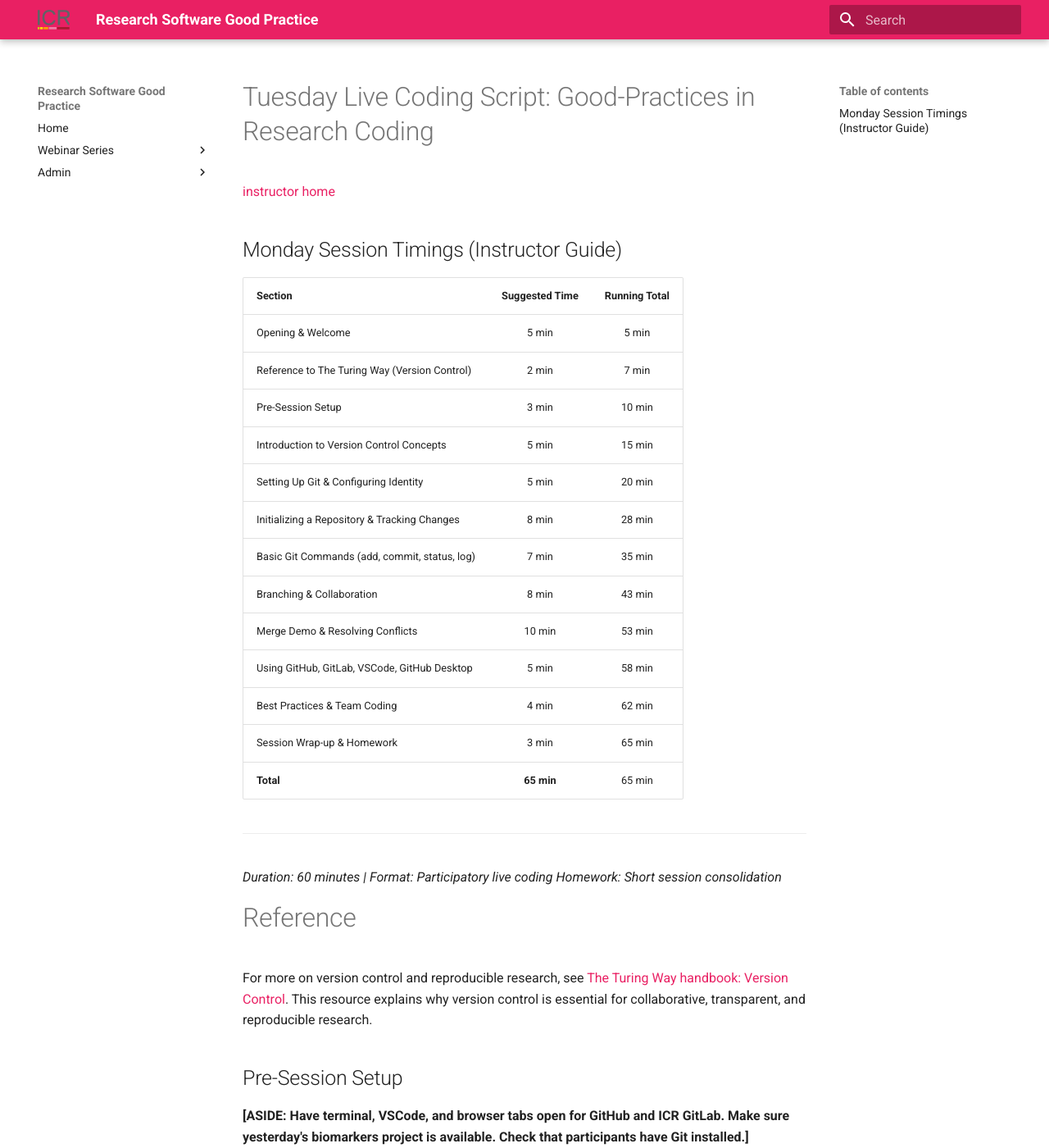
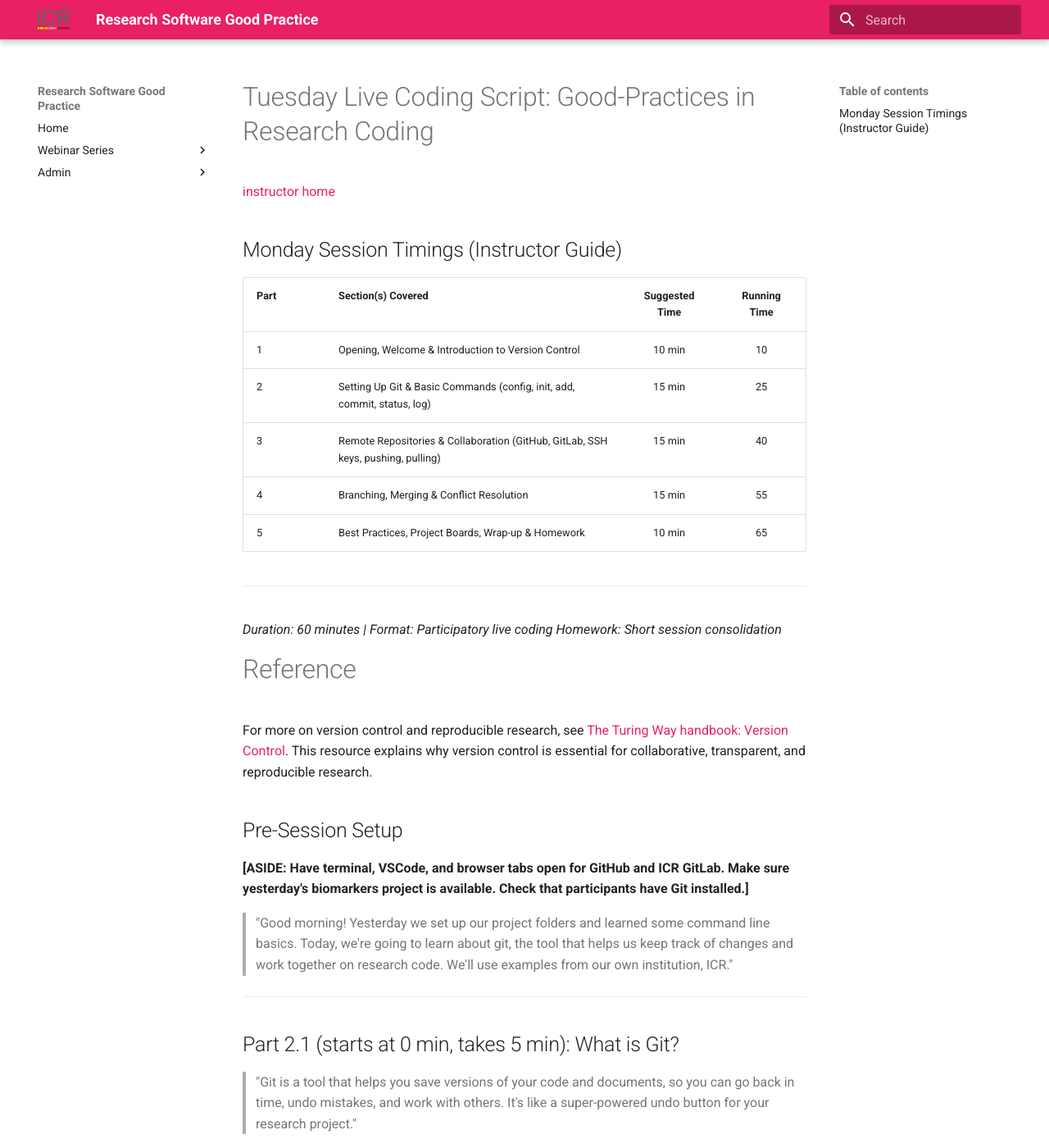
Before and after one commit to ICR-SC/good-practice, an MkDocs documentation site: the page built from docs/good/instructor/02_tuesday.md, in a window 1280 px wide and 1400 px high. Shown: the whole window at 82% size. Built offline with MkDocs 1.6.1 and Material for MkDocs 9.7.7, drawn with Linux system fonts in a browser that asks for light colours.

Commit message:
simplified tuesday too

```diff
--- a/docs/good/instructor/02_tuesday.md
+++ b/docs/good/instructor/02_tuesday.md
@@ -3,21 +3,13 @@
 
 ## Monday Session Timings (Instructor Guide)
 
-| Section                                      | Suggested Time | Running Total |
-|----------------------------------------------|:--------------:|:-------------:|
-| Opening & Welcome                           |    5 min       |      5 min    |
-| Reference to The Turing Way (Version Control)|    2 min       |      7 min    |
-| Pre-Session Setup                           |    3 min       |     10 min    |
-| Introduction to Version Control Concepts     |    5 min       |     15 min    |
-| Setting Up Git & Configuring Identity        |    5 min       |     20 min    |
-| Initializing a Repository & Tracking Changes |    8 min       |     28 min    |
-| Basic Git Commands (add, commit, status, log)|    7 min       |     35 min    |
-| Branching & Collaboration                   |    8 min       |     43 min    |
-| Merge Demo & Resolving Conflicts            |   10 min       |     53 min    |
-| Using GitHub, GitLab, VSCode, GitHub Desktop|    5 min       |     58 min    |
-| Best Practices & Team Coding                |    4 min       |     62 min    |
-| Session Wrap-up & Homework                  |    3 min       |     65 min    |
-| **Total**                                   |   **65 min**   |     65 min    |
+| Part | Section(s) Covered                                                                 | Suggested Time | Running Time |
+|------|------------------------------------------------------------------------------------|:--------------:|:------------:|
+| 1    | Opening, Welcome & Introduction to Version Control                                 |    10 min      |     10       |
+| 2    | Setting Up Git & Basic Commands (config, init, add, commit, status, log)           |    15 min      |     25       |
+| 3    | Remote Repositories & Collaboration (GitHub, GitLab, SSH keys, pushing, pulling)   |    15 min      |     40       |
+| 4    | Branching, Merging & Conflict Resolution                                           |    15 min      |     55       |
+| 5    | Best Practices, Project Boards, Wrap-up & Homework                                 |    10 min      |     65       |
 
 ---
 
```
